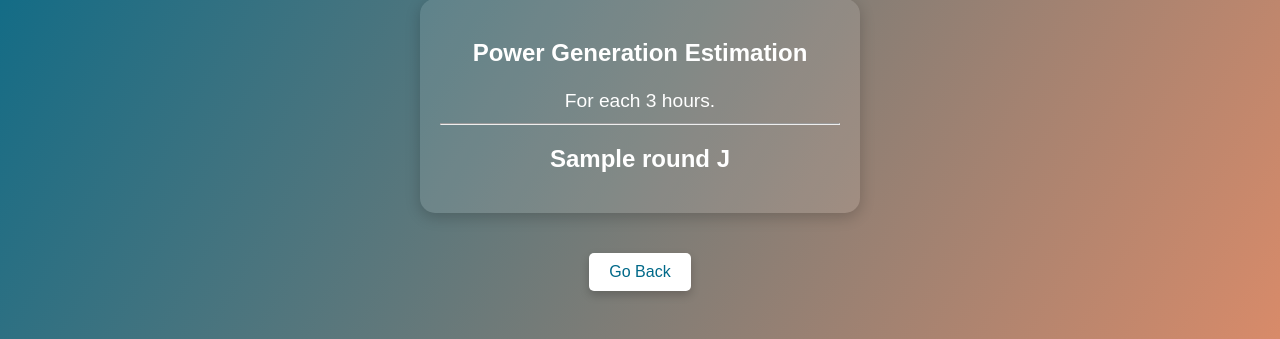
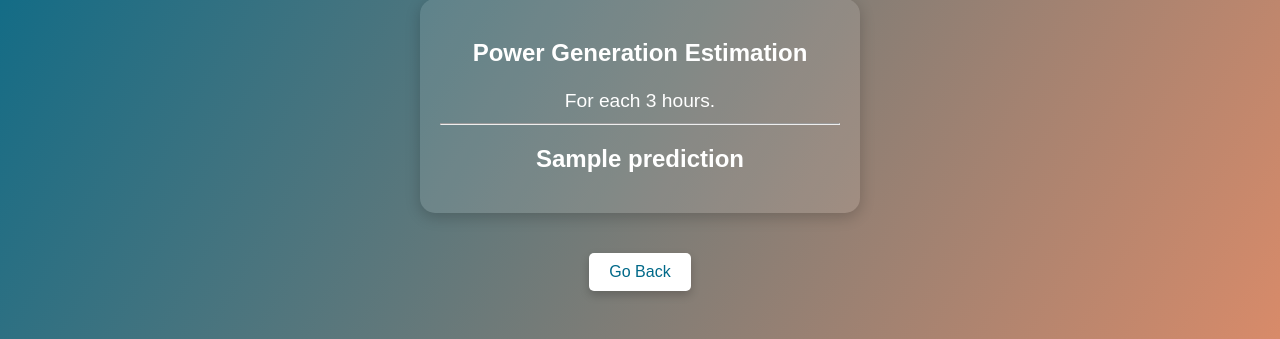
Before and after one commit to Mudassir03/solar_power_generation, a Flask app: template templates/estimation.html in a window 1280 px wide. Shown: the part 255-594 px from the top of the page. Run offline with Flask 3, Linux system fonts and the light colour scheme; the template is opened without the code that fills it: most values are stand-ins (such as "Sample title", 1, 10 or a date in 2020).

Commit message:
negative predection managed

```diff
--- a/app.py
+++ b/app.py
@@ -51,9 +51,15 @@ def estimation():
 
     # Make the prediction
     prediction = gbr_model.predict(input_data)
+    rslt=''
+    if prediction[0] > 0:
+        rslt=(prediction[0].round(3)) + "J"
+    else:
+        rslt='No solar power generation is predicted for the given conditions.'
+
 
     # Return the prediction result
-    return render_template('estimation.html', prediction=prediction[0])
+    return render_template('estimation.html', prediction=rslt)
 
 #if __name__ == '__main__':
     #app.run(debug=True)
--- a/templates/estimation.html
+++ b/templates/estimation.html
@@ -87,7 +87,7 @@
         <h2>Power Generation Estimation</h2>
         <p>For each 3 hours.</p>
         <hr>
-        <h2>{{prediction.round(3)}} J</h2>
+        <h2>{{prediction}}</h2>
     </div>
     <div class="description">
 
```
